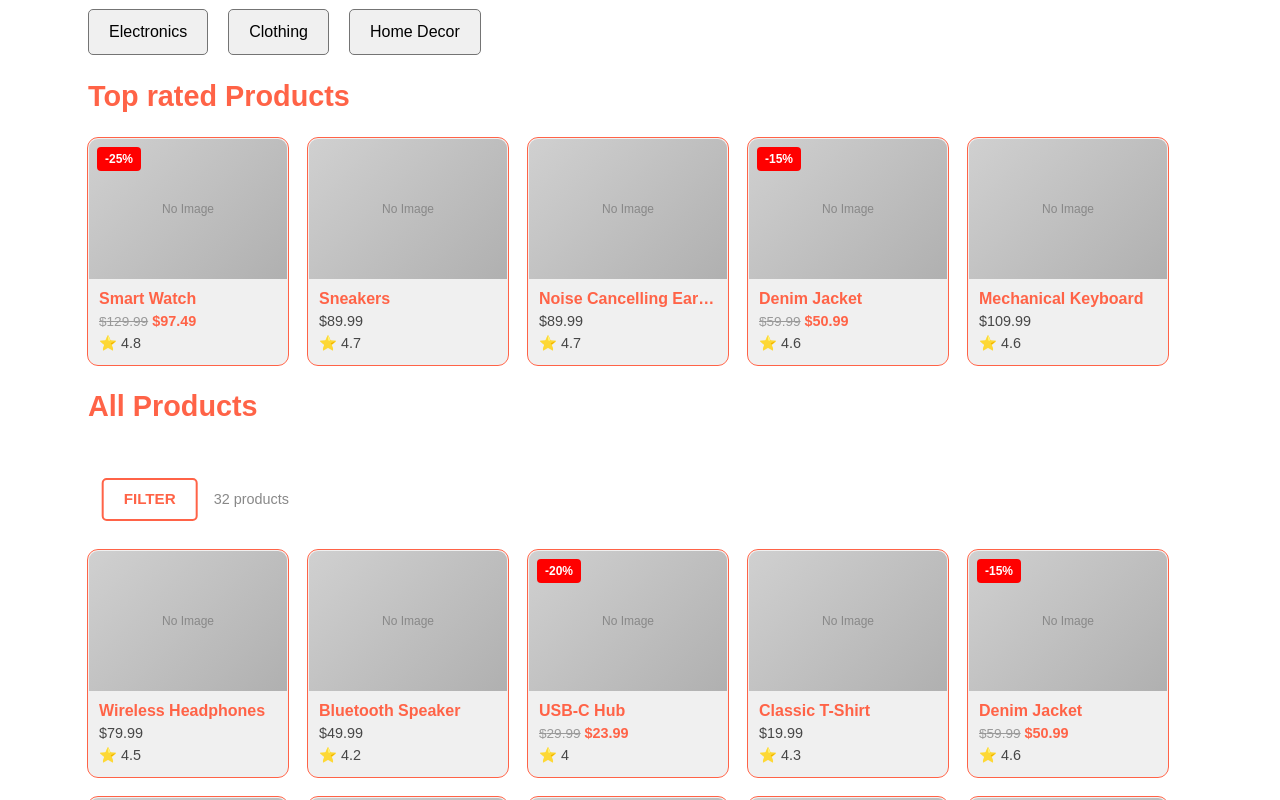
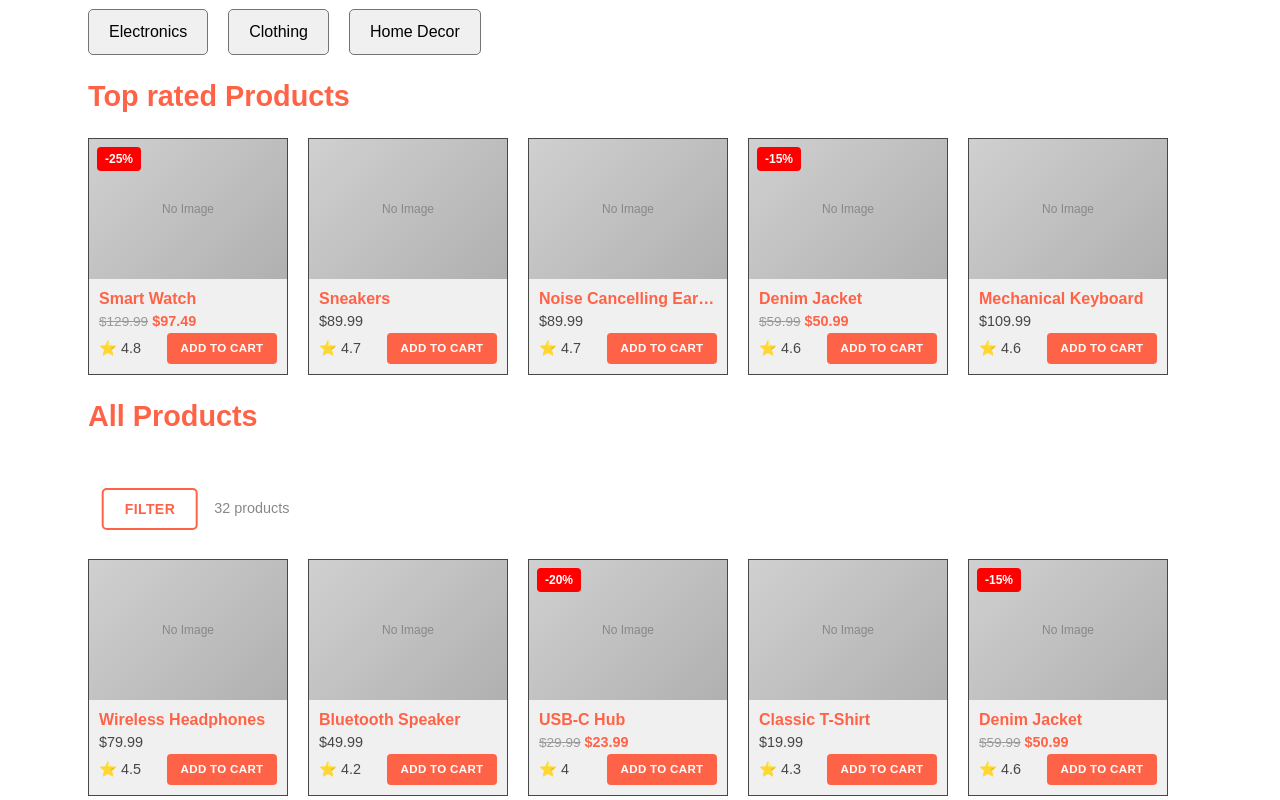
Before and after one commit to Kind606/e-commerce-design, a Next.js app: page /products in a window 1280 px wide. Shown: the part 480-1280 px from the top of the page. Built offline with nearby package versions, Linux system fonts and the light colour scheme.

Commit message:
Refactor button component styles and props; enhance product card layout with add to cart functionality
Co-authored-by: Copilot <copilot@github.com>

```diff
--- a/app/components/button/button.module.css
+++ b/app/components/button/button.module.css
@@ -2,10 +2,7 @@
   display: inline-flex;
   align-items: center;
   justify-content: center;
-  gap: 6px;
-  padding: 8px 20px;
-  border-radius: 5px;
-  font-size: 0.95rem;
+  gap: 0.4em;
   font-weight: bold;
   cursor: pointer;
   transition:
@@ -14,7 +11,29 @@
     box-shadow 0.2s,
     border-color 0.2s;
   text-transform: uppercase;
+  letter-spacing: 0.03em;
   border: 2px solid transparent;
+  white-space: nowrap;
+  text-decoration: none;
+}
+
+/* ── Sizes ───────────────────────────────────────────── */
+.sm {
+  font-size: 0.72rem;
+  padding: 0.45em 1em;
+  border-radius: 4px;
+}
+
+.md {
+  font-size: 0.875rem;
+  padding: 0.6em 1.5em;
+  border-radius: 5px;
+}
+
+.lg {
+  font-size: 1rem;
+  padding: 0.75em 2em;
+  border-radius: 6px;
 }
 
 /* Solid — filled background */
--- a/app/components/button/button.tsx
+++ b/app/components/button/button.tsx
@@ -1,20 +1,17 @@
 import Link from "next/link";
 import styles from "./button.module.css";
-
-interface ButtonProps extends React.ButtonHTMLAttributes<HTMLButtonElement> {
-  variant?: "solid" | "outline" | "ghost";
-  href?: string;
-}
+import { ButtonProps } from "./button.types";
 
 export default function Button({
   variant = "solid",
+  sizes = "md",
   className = "",
   href,
   children,
   ...props
 }: ButtonProps) {
-  const cls = `${styles.base} ${styles[variant]} ${className}`;
-  if (href) {
+  const cls = `${styles.base} ${styles[variant]} ${styles[sizes]} ${className}`;
+  if (href && !props.onClick) {
     return (
       <Link href={href} className={cls}>
         {children}
@@ -22,7 +19,7 @@ export default function Button({
     );
   }
   return (
-    <button className={cls} {...props}>
+    <button className={cls} {...props} onClick={props.onClick}>
       {children}
     </button>
   );
--- /dev/null
+++ b/app/components/button/button.types.ts
@@ -0,0 +1,6 @@
+export interface ButtonProps extends React.ButtonHTMLAttributes<HTMLButtonElement> {
+  variant?: "solid" | "outline" | "ghost";
+  href?: string;
+  onClick?: (e: React.MouseEvent<HTMLButtonElement>) => void;
+  sizes?: "sm" | "md" | "lg";
+}
--- a/app/components/filterPanel/filterPanel.module.css
+++ b/app/components/filterPanel/filterPanel.module.css
@@ -16,7 +16,7 @@
   display: flex;
   flex-direction: column;
   gap: 20px;
-  margin-top: 20px;
+  margin: 20px 5px 0px 5px;
 }
 
 .header {
--- a/app/components/productCard/productCard.module.css
+++ b/app/components/productCard/productCard.module.css
@@ -1,14 +1,12 @@
 .productCard {
   width: 200px;
   background-color: #f0f0f0;
-  border-radius: 10px;
   display: flex;
   flex-direction: column;
   align-items: flex-start;
   color: #474747;
   cursor: pointer;
-  border: 1px solid transparent;
-  outline: 1px solid #ff6347;
+  border: 1px solid #474747;
   transition:
     transform 0.25s ease,
     box-shadow 0.25s ease,
@@ -18,7 +16,7 @@
 
   &:hover {
     box-shadow: 0 8px 20px rgba(255, 99, 71, 0.3);
-    outline-color: #ff4500;
+    border-color: #ff4500;
   }
 
   & h3 {
@@ -89,3 +87,15 @@
     width: 100%;
   }
 }
+
+.productInfo {
+  display: flex;
+  justify-content: space-between;
+  align-items: center;
+  width: 100%;
+  padding-right: 10px;
+
+  & button {
+    display: block;
+  }
+}
--- a/app/components/productCard/productCard.tsx
+++ b/app/components/productCard/productCard.tsx
@@ -1,4 +1,6 @@
+"use client";
 import Link from "next/link";
+import Button from "../button/button";
 import styles from "./productCard.module.css";
 import { ProductCardProps } from "./productCard.types";
 
@@ -9,6 +11,7 @@ export default function ProductCard({
   price,
   rating,
   discount,
+  addToCart,
 }: ProductCardProps) {
   const discountedPrice = discount ? price * (1 - discount / 100) : null;
 
@@ -28,7 +31,19 @@ export default function ProductCard({
       ) : (
         <p>${price.toFixed(2)}</p>
       )}
-      <p>⭐ {rating}</p>
+      <div className={styles.productInfo}>
+        <p>⭐ {rating}</p>
+        <Button
+          variant="solid"
+          sizes="sm"
+          onClick={(e) => {
+            e.preventDefault();
+            addToCart?.();
+          }}
+        >
+          Add to Cart
+        </Button>
+      </div>
     </Link>
   );
 }
--- a/app/components/productCard/productCard.types.ts
+++ b/app/components/productCard/productCard.types.ts
@@ -5,4 +5,5 @@ export interface ProductCardProps {
   price: number;
   rating: number;
   discount?: number;
+  addToCart?: () => void;
 }
```
